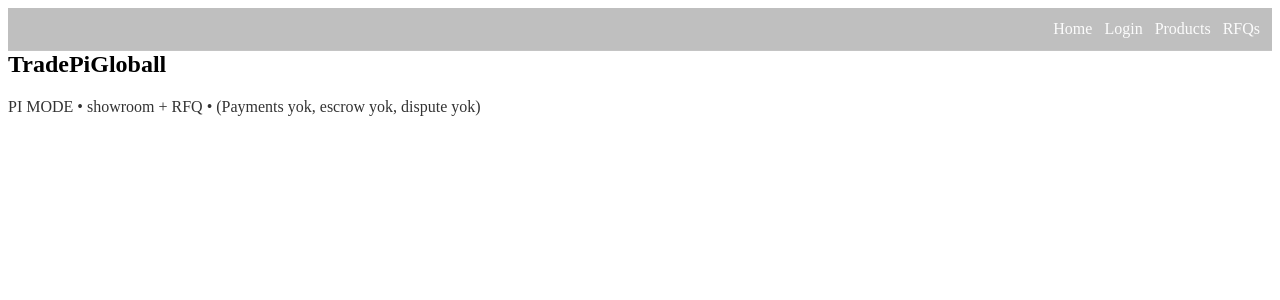
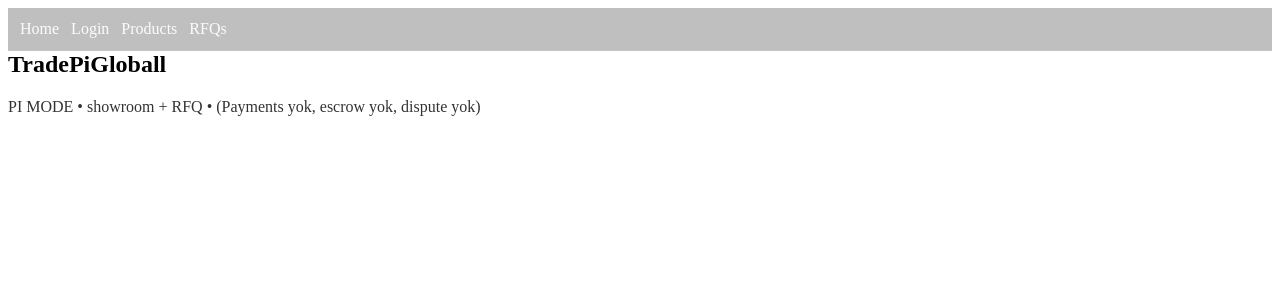
Before and after one commit to Bugsbuny24/Tradepigloball, a React (Vite) app: page / in a window 1280 px wide. Shown: the top 300 px of the page. Built offline with nearby package versions, Linux system fonts and the light colour scheme.

Commit message:
Update App.jsx

```diff
--- a/src/App.jsx
+++ b/src/App.jsx
@@ -32,9 +32,12 @@ const nav = {
   display: "flex",
   gap: 12,
   padding: 12,
-  justifyContent: "flex-end",
   background: "rgba(0,0,0,.25)",
-  borderBottom: "1px solid rgba(255,255,255,.08)",
+  borderBottom: "1px solid rgba(255,255,255,.08)"
 };
 
-const a = { color: "white", textDecoration: "none", opacity: 0.95 };
+const a = {
+  color: "white",
+  textDecoration: "none",
+  opacity: 0.95
+};
```
